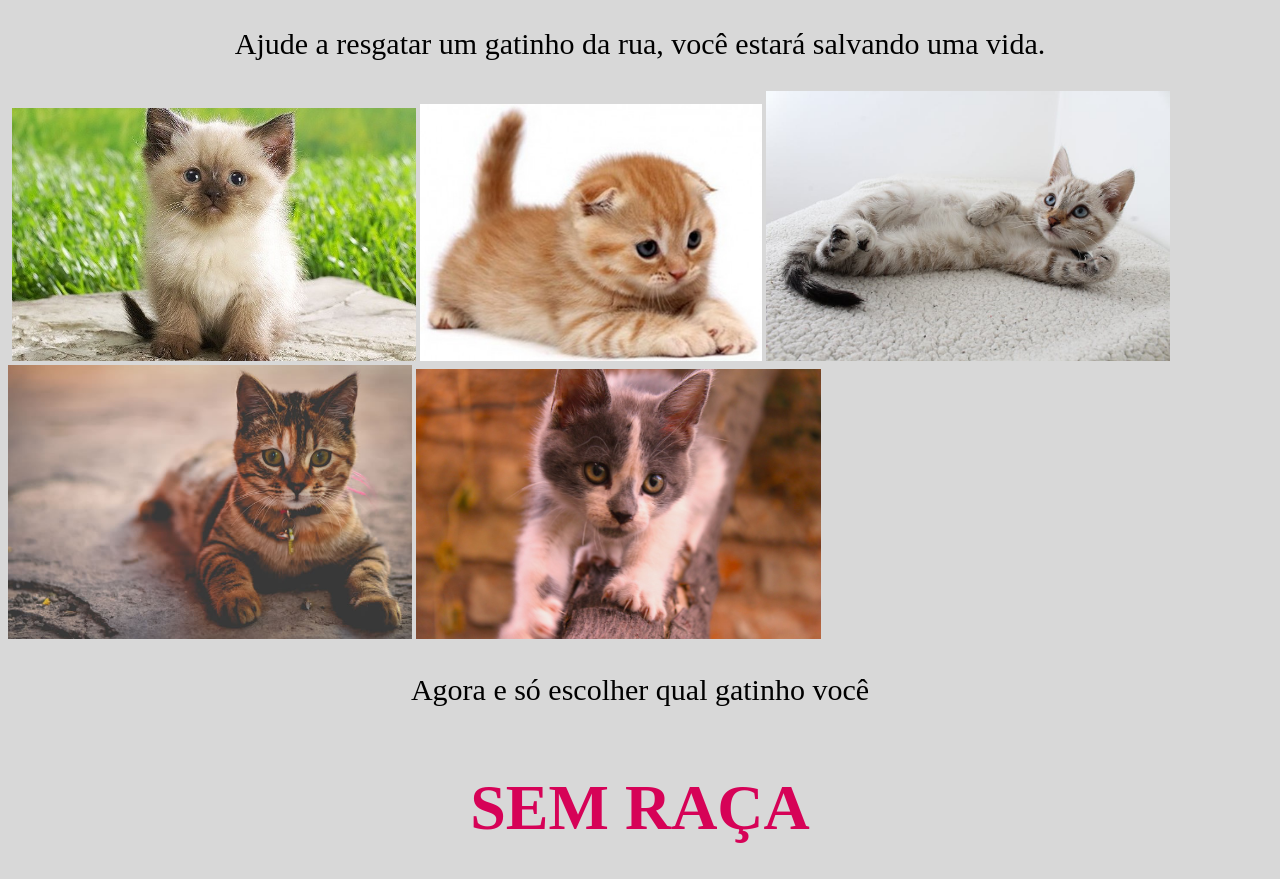
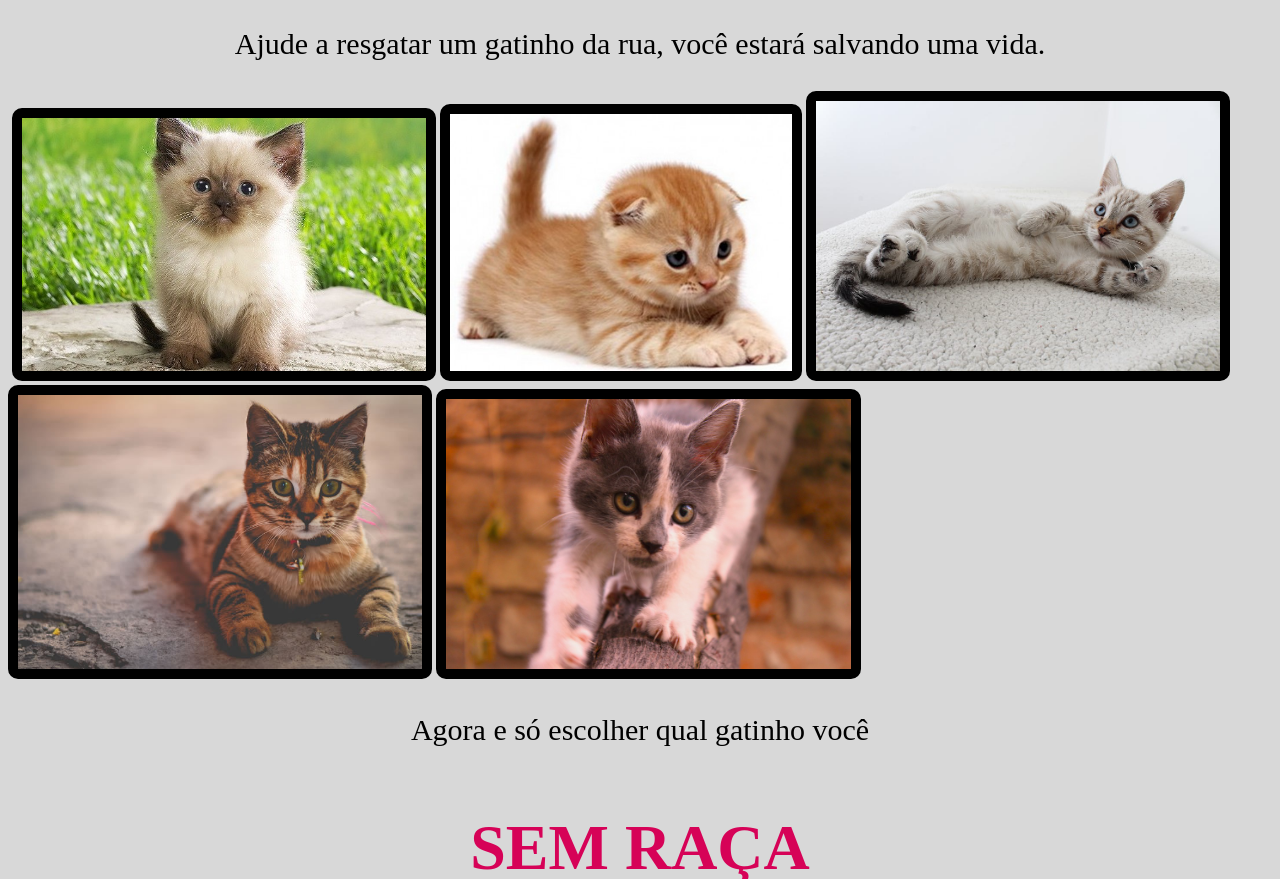
Before and after one commit to anaheloizagraeff/adoteseugatinho, a plain HTML site: page index.html in a window 1280 px wide. Shown: the part 426-1305 px from the top of the page. Drawn offline with Linux system fonts and the light colour scheme.

Commit message:
adoteseugatinho

```diff
--- a/style.css
+++ b/style.css
@@ -15,20 +15,31 @@ h1{
 body{
   background-color:#d8d8d8
 }
+
 #gatinho02{
-  width: 32%
+  width: 32%;
+  border: 10px solid #000000;
+border-radius: 10px;
 }
 #gatinho08{
-  width: 32%
+  width: 32%;
+  border: 10px solid #000000;
+border-radius: 10px;
 }
 #gatinho09{
-  width: 32%
+  width: 32%;
+  border: 10px solid #000000;
+border-radius: 10px;
 }
 #gatinho03{
-  width: 27%
+  width: 27%;
+  border: 10px solid #000000;
+border-radius: 10px;
 }
 #gatinho11{
-  width: 32%
+  width: 32%;
+  border: 10px solid #000000;
+border-radius: 10px;
 }
 
 .cat{
```
Also changed, not shown: adote seu gatinho (2).jpg (added).
